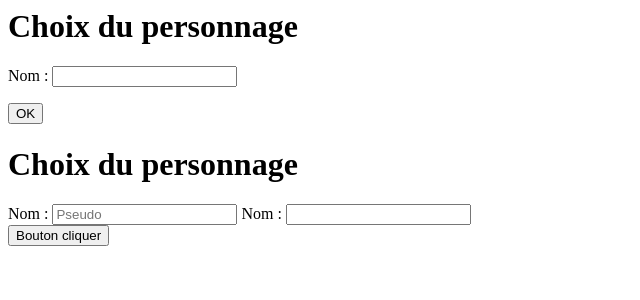
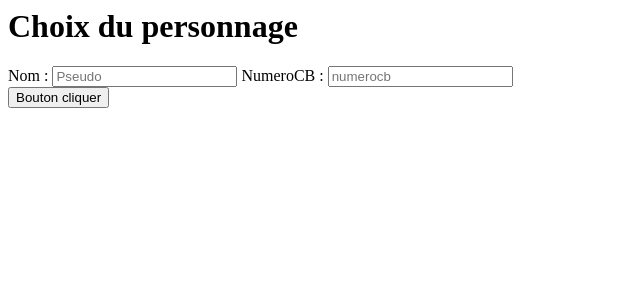
Before and after one commit to Xav551123/JeuPython, a Python web app: template templates/home.html in a window 1280 px wide. Shown: the top 300 px of the page, without its empty margins (0-640 px from the left). Run offline with Jinja, Linux system fonts and the light colour scheme; the template is opened without the code that fills it, so the values that code supplies are empty.

Commit message:
modifcation balise form

```diff
--- a/templates/home.html
+++ b/templates/home.html
@@ -2,28 +2,13 @@
 
 
 
-
-
-<form action="/Formulaire Choix du Personnage" method="post">
-    <div>
-        <label for="Nom du Personnage">Nom :</label>
-        <input type="text" id="name" name="user_name">
-
-    </div>
-</form>
-
-<input type="button" value="OK">
-<h1> Choix du personnage </h1>
-
-
-
-<form action="/Formulaire Choix du Personnage" method="post">
+<form action="Formulaire Choix du Personnage" method="post">
     <div>
         <label for="Nom du Personnage">Nom :</label>
         <input type="text" name="pseudo" placeholder="Pseudo" required>
 
-        <label for="Numero de CARTE BANCAIRE">Nom :</label>
-        <input type="text" id="name" name="user_name">
+        <label for="Numero de CARTE BANCAIRE">NumeroCB :</label>
+        <input type="text" id="numerocb" placeholder="numerocb" required">
     </div>
 
 
```
Also changed, not shown: 1 other file.
